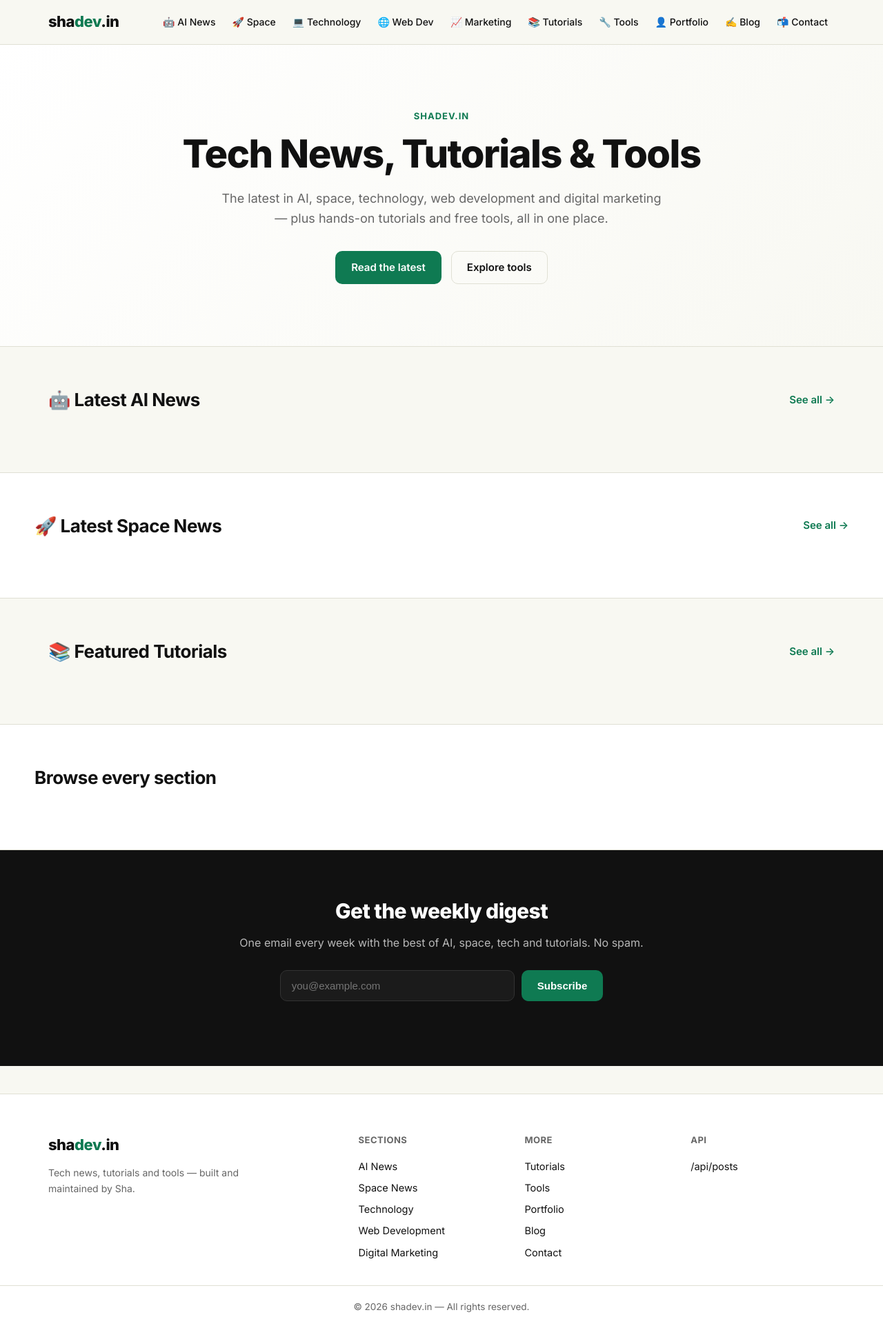
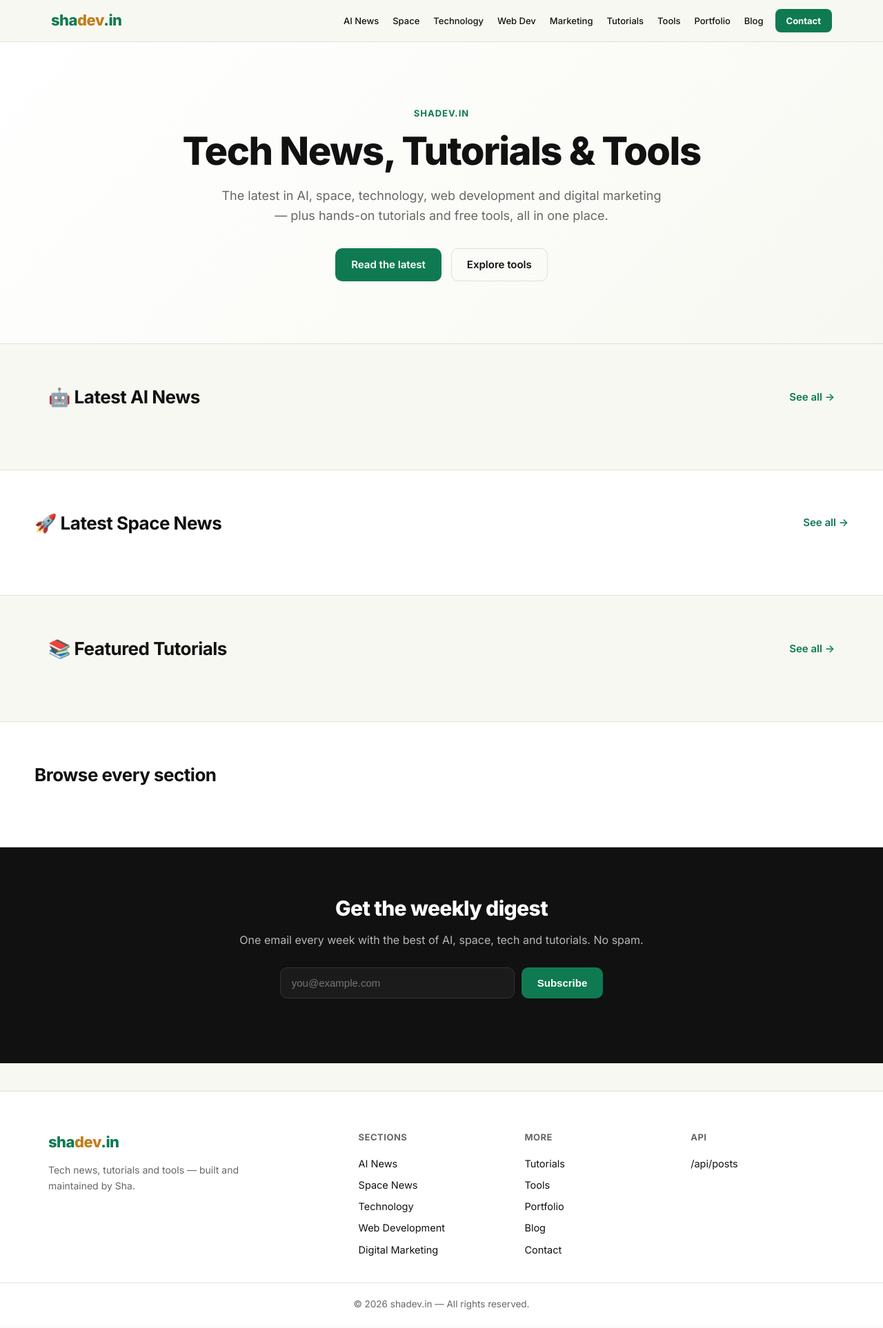
Before and after one commit to ashathyapriyan/sha-website, a Node project: template shadev-in/views/index.hbs in a window 1280 px wide. Shown: the whole page at 69% size. After the commit the page ends 1899 px from the top, so only its background shows below. Run offline with Node 20 templates, Linux system fonts and the light colour scheme; the template is opened without the code that fills it, so the values that code supplies are empty; some libraries are stand-ins or nearby versions.

Commit message:
Improve shadev-in desktop & mobile nav — cleaner links, Contact CTA button, breakpoint at 1024px

```diff
--- a/shadev-in/public/css/styles.css
+++ b/shadev-in/public/css/styles.css
@@ -41,31 +41,43 @@ main { min-height: 60vh; }
 .nav-inner {
   max-width: var(--max);
   margin: 0 auto;
-  padding: 0 20px;
-  height: 64px;
+  padding: 0 24px;
+  height: 60px;
   display: flex;
   align-items: center;
   justify-content: space-between;
-  gap: 16px;
+  gap: 12px;
 }
 .logo {
   font-weight: 800;
   font-size: 22px;
-  color: var(--dark);
+  color: var(--accent);
   letter-spacing: -0.5px;
+  text-decoration: none;
+  flex-shrink: 0;
 }
-.logo span { color: var(--accent); }
-.nav-links { display: flex; gap: 4px; flex-wrap: wrap; }
+.logo span { color: var(--orange, #c07e1a); }
+.nav-links { display: flex; gap: 2px; align-items: center; }
 .nav-links a {
   color: var(--dark);
-  font-size: 14px;
+  font-size: 13px;
   font-weight: 500;
-  padding: 7px 10px;
+  padding: 6px 9px;
   border-radius: 8px;
   white-space: nowrap;
   transition: background 0.15s, color 0.15s;
 }
 .nav-links a:hover { background: rgba(15, 122, 82, 0.1); color: var(--accent); }
+.nav-links a.active { background: rgba(15,122,82,.12); color: var(--accent); font-weight: 700; }
+.nav-links a.nav-contact-btn {
+  background: var(--accent);
+  color: #fff !important;
+  font-weight: 700;
+  padding: 7px 16px;
+  border-radius: 8px;
+  margin-left: 6px;
+}
+.nav-links a.nav-contact-btn:hover { background: #0a5e3e; }
 .hamburger {
   display: none;
   background: none;
@@ -75,7 +87,9 @@ main { min-height: 60vh; }
   padding: 4px 12px;
   cursor: pointer;
   color: var(--dark);
+  transition: background 0.15s;
 }
+.hamburger:hover { background: rgba(15,122,82,.08); }
 
 /* ---------- Buttons ---------- */
 .btn {
@@ -384,7 +398,7 @@ main { min-height: 60vh; }
 @media (max-width: 980px) {
   .footer-inner { grid-template-columns: 1fr 1fr; }
 }
-@media (max-width: 860px) {
+@media (max-width: 1024px) {
   .hamburger { display: block; }
   .nav-links { display: none; }
 }
--- a/shadev-in/views/partials/navbar.hbs
+++ b/shadev-in/views/partials/navbar.hbs
@@ -2,16 +2,16 @@
   <div class="nav-inner">
     <a href="/" class="logo">sha<span>dev</span>.in</a>
     <div class="nav-links" id="nav-links">
-      <a href="/ai-news">🤖 AI News</a>
-      <a href="/space-news">🚀 Space</a>
-      <a href="/technology">💻 Technology</a>
-      <a href="/web-development">🌐 Web Dev</a>
-      <a href="/digital-marketing">📈 Marketing</a>
-      <a href="/tutorials">📚 Tutorials</a>
-      <a href="/tools">🔧 Tools</a>
-      <a href="/portfolio">👤 Portfolio</a>
-      <a href="/blog">✍️ Blog</a>
-      <a href="/contact">📬 Contact</a>
+      <a href="/ai-news">AI News</a>
+      <a href="/space-news">Space</a>
+      <a href="/technology">Technology</a>
+      <a href="/web-development">Web Dev</a>
+      <a href="/digital-marketing">Marketing</a>
+      <a href="/tutorials">Tutorials</a>
+      <a href="/tools">Tools</a>
+      <a href="/portfolio">Portfolio</a>
+      <a href="/blog">Blog</a>
+      <a href="/contact" class="nav-contact-btn">Contact</a>
     </div>
     <button class="hamburger" id="hamburger-btn" onclick="toggleNav()" aria-label="Toggle navigation">☰</button>
   </div>
```
